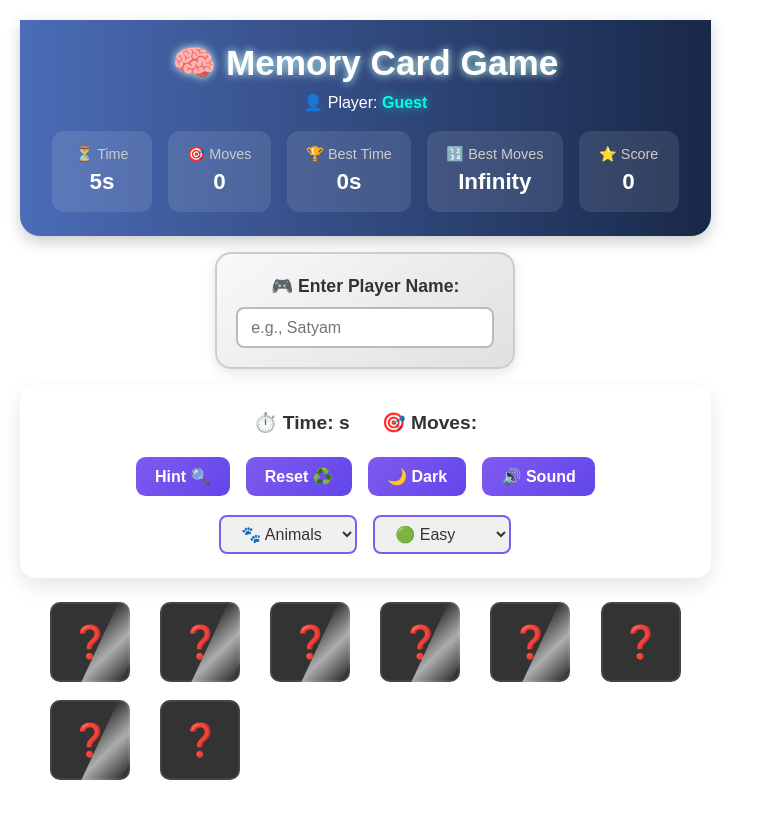
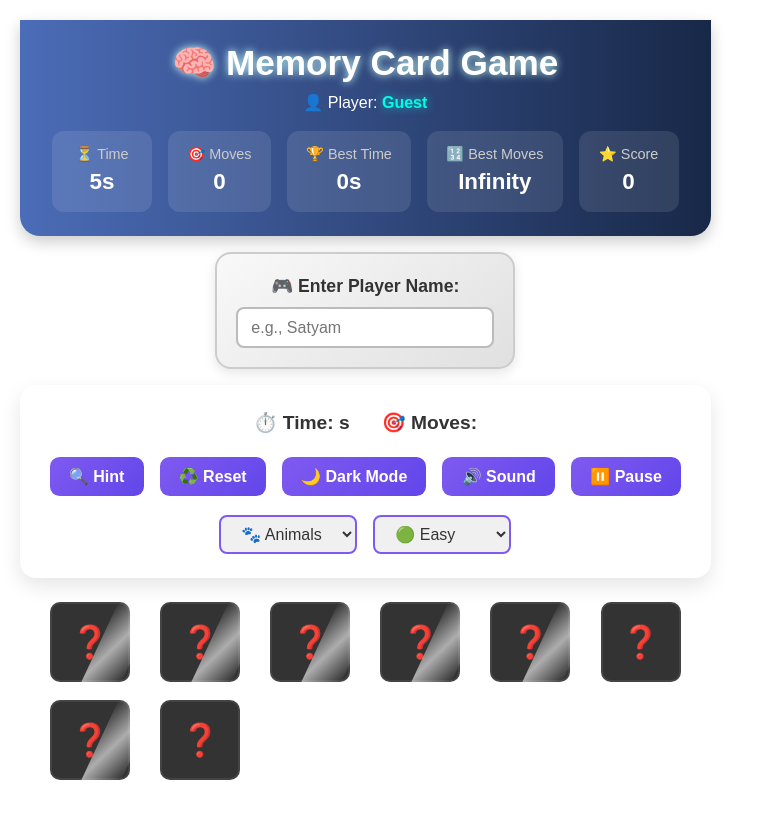
Before and after one commit to Satyam6201/Memory-Card-Game, a React (Vite) app: page / in a window 1280 px wide. Shown: the top 818 px of the page, without its empty margins (0-764 px from the left). Built offline with nearby package versions, Linux system fonts and the light colour scheme.

Commit message:
Add More Feature

```diff
--- a/src/components/Controls.jsx
+++ b/src/components/Controls.jsx
@@ -13,23 +13,28 @@ export default function Controls({
   difficulty,
   setDifficulty,
   moves,
-  timeElapsed
+  timeElapsed,
+  isPaused,
+  togglePause
 }) {
   return (
     <div className="controls">
       <div className="stats">
-        <span className="stat">⏱️ Time: {timeElapsed}s</span>
-        <span className="stat">🎯 Moves: {moves}</span>
+        <span className="stat glow">⏱️ Time: {timeElapsed}s</span>
+        <span className="stat glow">🎯 Moves: {moves}</span>
       </div>
 
       <div className="buttons">
-        <button className="control-btn" onClick={revealCards}>Hint 🔍</button>
-        <button className="control-btn" onClick={resetGame}>Reset ♻️</button>
+        <button className="control-btn" onClick={revealCards}>🔍 Hint</button>
+        <button className="control-btn" onClick={resetGame}>♻️ Reset</button>
         <button className="control-btn" onClick={toggleTheme}>
-          {theme === "light" ? "🌙 Dark" : "☀️ Light"}
+          {theme === "light" ? "🌙 Dark Mode" : "☀️ Light Mode"}
         </button>
         <button className="control-btn" onClick={() => setIsMuted(!isMuted)}>
-          {isMuted ? "🔇 Mute" : "🔊 Sound"}
+          {isMuted ? "🔇 Muted" : "🔊 Sound"}
+        </button>
+        <button className="control-btn" onClick={togglePause}>
+          {isPaused ? "▶️ Resume" : "⏸️ Pause"}
         </button>
       </div>
 
```
